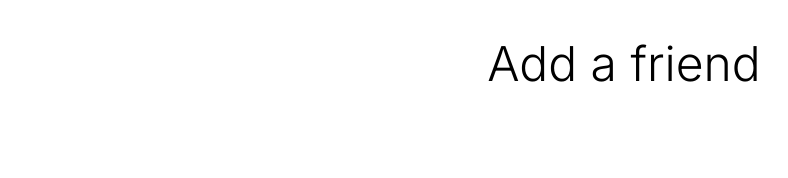
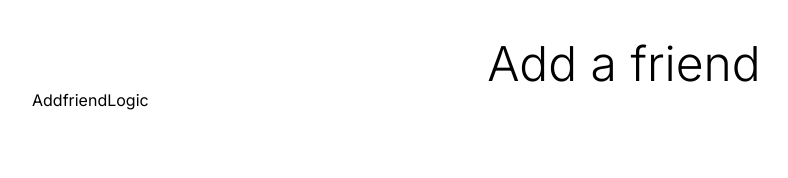
Before and after one commit to Samiislam851/chat-app-nextjs, a Next.js app: page /dashboard/add in a window 1280 px wide. Shown: the top 178 px of the page, without its empty margins (16-804 px from the left). Built offline with nearby package versions, Linux system fonts and the light colour scheme; no server answers.

Commit message:
JWT done full

```diff
--- a/package.json
+++ b/package.json
@@ -9,7 +9,9 @@
     "lint": "next lint"
   },
   "dependencies": {
+    "@hookform/resolvers": "^3.3.4",
     "@next-auth/upstash-redis-adapter": "^3.0.4",
+    "@tailwindcss/forms": "^0.5.7",
     "@upstash/redis": "^1.28.2",
     "axios": "^1.6.7",
     "class-variance-authority": "^0.7.0",
@@ -21,8 +23,10 @@
     "next-auth": "^4.24.5",
     "react": "^18",
     "react-dom": "^18",
+    "react-hook-form": "^7.49.3",
     "react-hot-toast": "^2.4.1",
-    "react-icons": "^5.0.1"
+    "react-icons": "^5.0.1",
+    "zod": "^3.22.4"
   },
   "devDependencies": {
     "@types/jsonwebtoken": "^9.0.5",
--- a/src/app/(dashboard)/dashboard/add/page.tsx
+++ b/src/app/(dashboard)/dashboard/add/page.tsx
@@ -1,3 +1,4 @@
+import AddfriendLogic from '@/components/ui/AddfriendLogic/AddfriendLogic'
 import React from 'react'
 
 type Props = {}
@@ -6,7 +7,7 @@ const page = (props: Props) => {
     return (
         <section className='mx-auto px-2 py-10 md:px-12 max-w-[1600px]'>
             <h2 className=' text-center text-5xl font-light md:font-light'>Add a friend</h2>
-
+            <AddfriendLogic />
 
         </section>
     )
--- /dev/null
+++ b/src/components/ui/AddfriendLogic/AddfriendLogic.tsx
@@ -0,0 +1,11 @@
+import React from 'react'
+
+type Props = {}
+
+const AddfriendLogic = (props: Props) => {
+  return (
+    <div>AddfriendLogic</div>
+  )
+}
+
+export default AddfriendLogic
```
Also changed, not shown: 1 other file (tests, documents, lock files or other folders).
